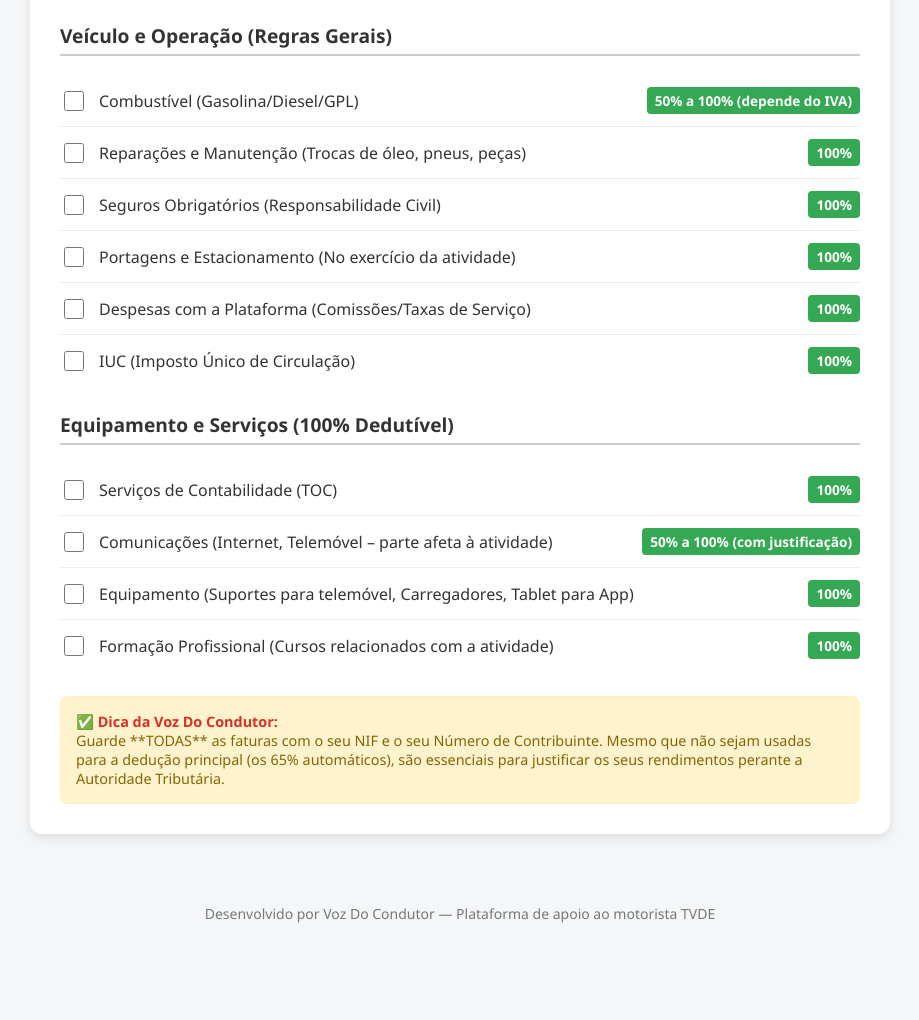
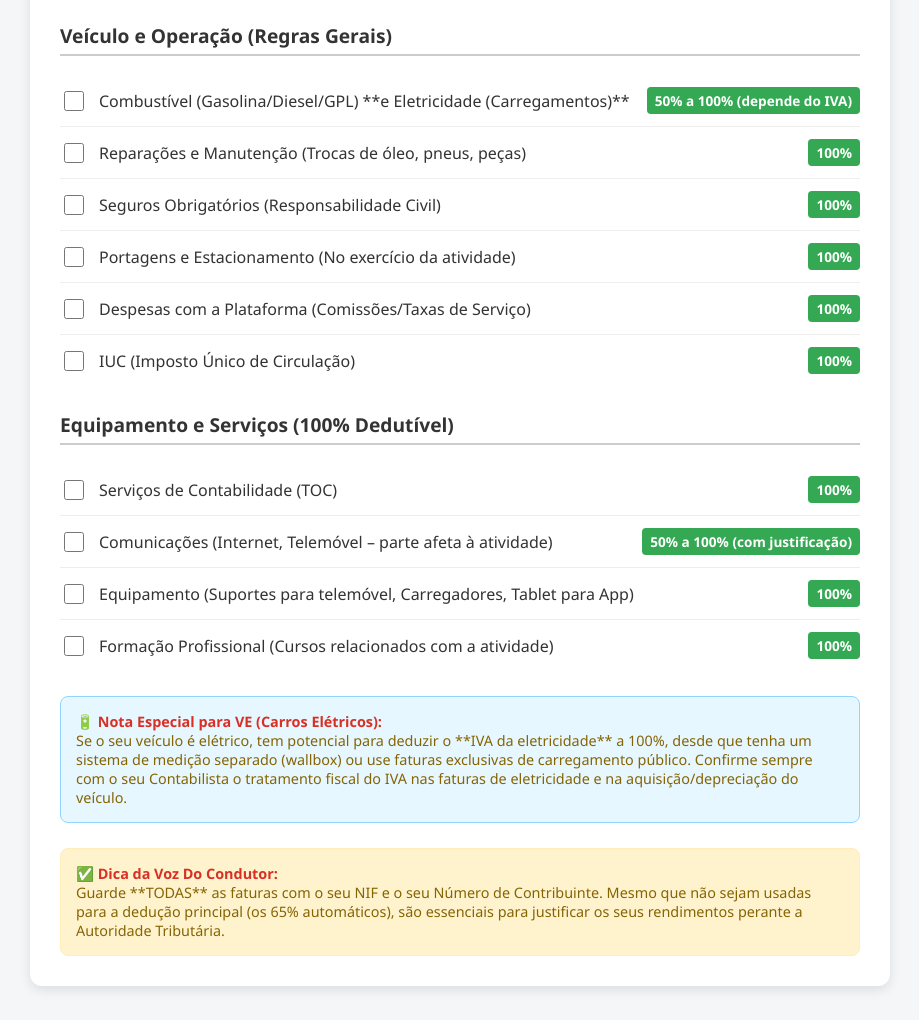
Before and after one commit to VDCpt/-Kit-de-Despesas-Dedut-veis-TVDE, a plain HTML site: page index.html in a window 1280 px wide. Shown: the part 314-1334 px from the top of the page, without its empty margins (180-1099 px from the left). Before the commit the page ends 1277 px from the top, so only its background shows below. Drawn offline with Linux system fonts and the light colour scheme.

Commit message:
Update index.html

```diff
--- a/index.html
+++ b/index.html
@@ -106,7 +106,7 @@
         <div class="checklist" id="checklist-veiculo">
             <div class="checklist-item" onclick="toggleCheck(this)">
                 <input type="checkbox">
-                <span class="item-text">Combustível (Gasolina/Diesel/GPL)</span>
+                <span class="item-text">Combustível (Gasolina/Diesel/GPL) **e Eletricidade (Carregamentos)**</span>
                 <span class="deducao-tag">50% a 100% (depende do IVA)</span>
             </div>
             <div class="checklist-item" onclick="toggleCheck(this)">
@@ -161,6 +161,11 @@
             </div>
         </div>
 
+        <div class="info-box" style="background: #e6f7ff; border-color: #91d5ff;">
+            <strong>🔋 Nota Especial para VE (Carros Elétricos):</strong><br>
+            Se o seu veículo é elétrico, tem potencial para deduzir o **IVA da eletricidade** a 100%, desde que tenha um sistema de medição separado (wallbox) ou use faturas exclusivas de carregamento público. Confirme sempre com o seu Contabilista o tratamento fiscal do IVA nas faturas de eletricidade e na aquisição/depreciação do veículo.
+        </div>
+
         <div class="info-box">
             <strong>✅ Dica da Voz Do Condutor:</strong><br>
             Guarde **TODAS** as faturas com o seu NIF e o seu Número de Contribuinte. Mesmo que não sejam usadas para a dedução principal (os 65% automáticos), são essenciais para justificar os seus rendimentos perante a Autoridade Tributária.
@@ -175,9 +180,7 @@
         function toggleCheck(element) {
             const checkbox = element.querySelector('input[type="checkbox"]');
             if (checkbox) {
-                // Alternar o estado do checkbox
                 checkbox.checked = !checkbox.checked;
-                // Impedir que o clique no div também dispare o clique no checkbox (já o fizemos acima)
                 event.stopPropagation();
             }
         }
```
